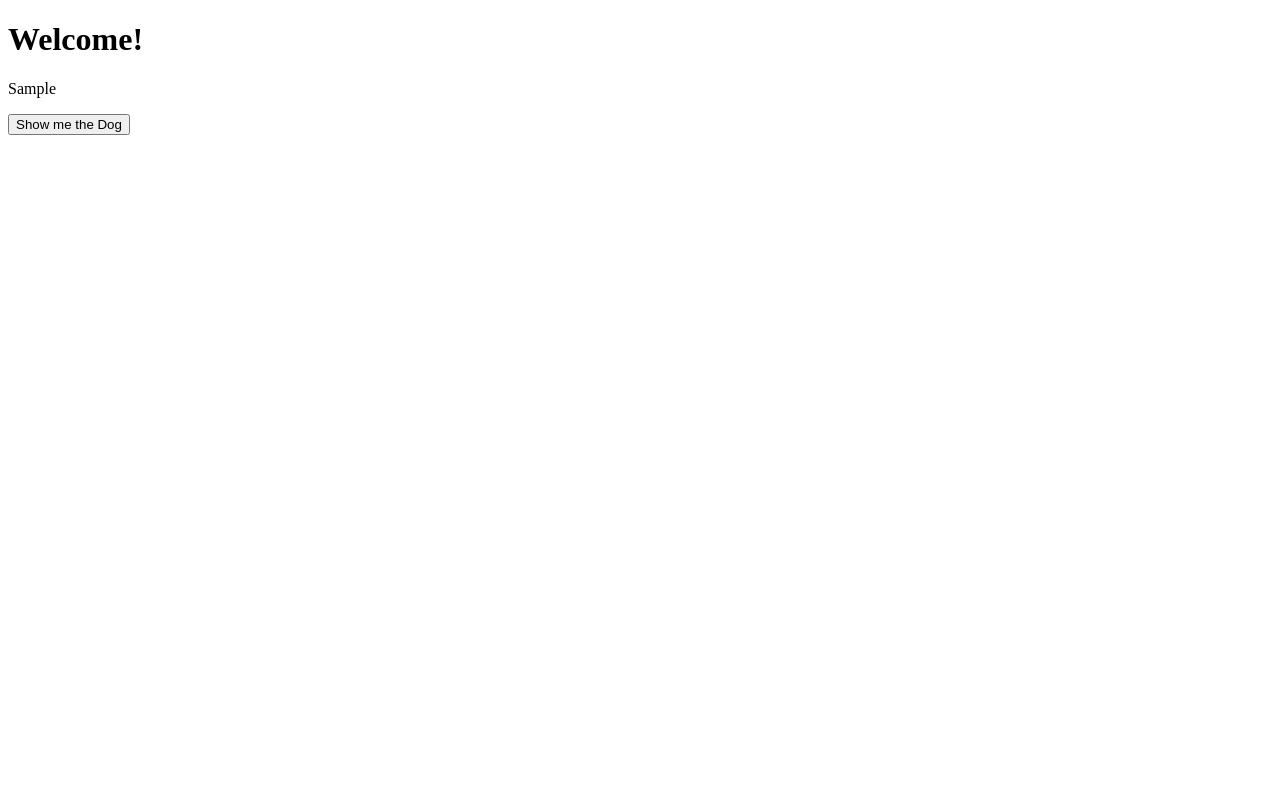
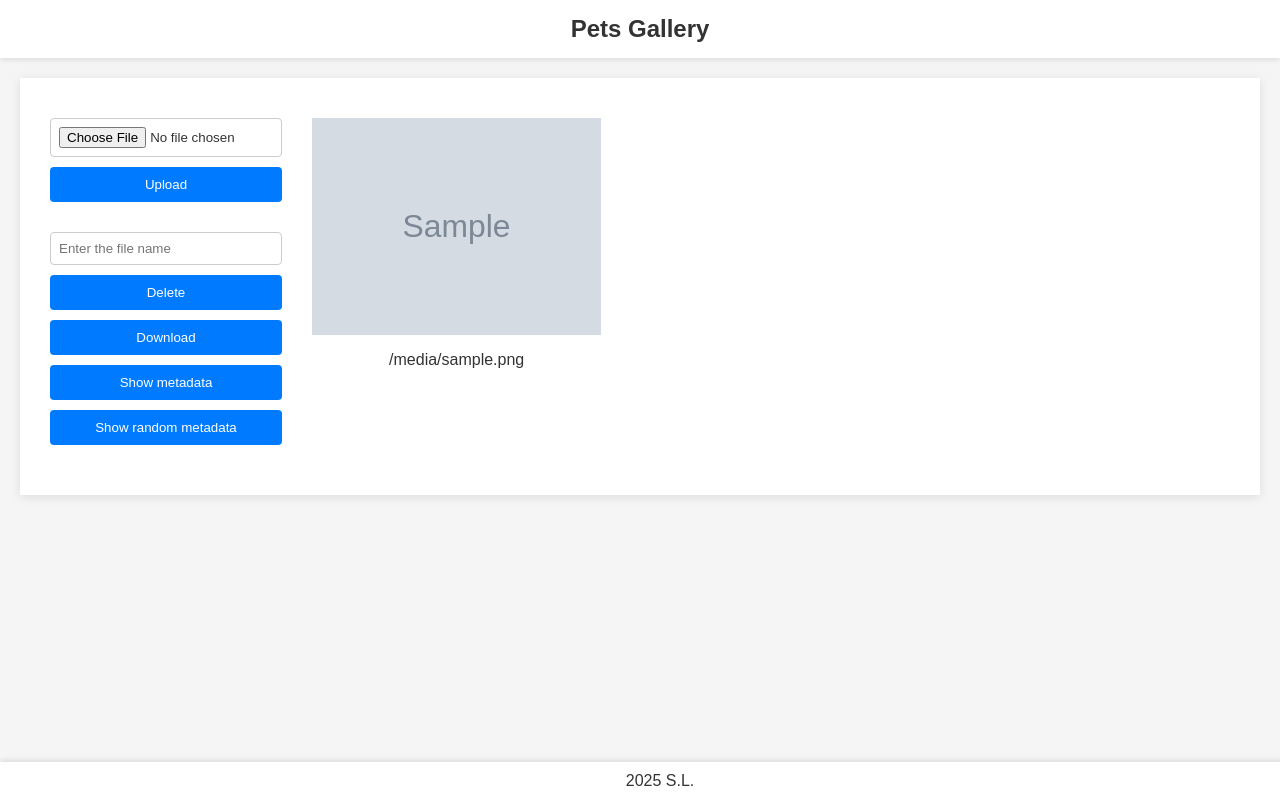
Before and after one commit to chillcmp/cx-app, a Flask app: template templates/index.html in a window 1280 px wide. Run offline with Flask 3, Linux system fonts and the light colour scheme; the template is opened without the code that fills it: most values are stand-ins (such as "Sample title", 1, 10 or a date in 2020); grey boxes marked "Sample" are stand-in pictures.

Commit message:
Pets Gallery layout

```diff
--- a/app.py
+++ b/app.py
@@ -1,45 +1,51 @@
-import requests
+import os
+
 from flask import Flask, render_template, send_from_directory
-import boto3
 
 app = Flask(__name__)
+app.config['UPLOAD_FOLDER'] = './uploads'
+app.config['ALLOWED_EXTENSIONS'] = {'png', 'jpg', 'jpeg', 'gif'}
+
+
+def allowed_file(filename):
+    return '.' in filename and filename.rsplit('.', 1)[1].lower() in app.config['ALLOWED_EXTENSIONS']
 
 
 @app.route('/')
-def home():
-    region_and_az = get_region_and_az()
-    return render_template('index.html', region_and_az=region_and_az)
+def index():
+    images = os.listdir(app.config['UPLOAD_FOLDER'])
+    images = [file for file in images if allowed_file(file)]
+    return render_template('index.html', images=images)
 
 
-@app.route('/image')
-def display_image():
-    image_folder = './'
-    image_name = 'lula.jpg'
-    return send_from_directory(image_folder, image_name)
+@app.route('/uploads/<path:filename>')
+def uploads(filename):
+    return send_from_directory('uploads', filename)
 
 
-def get_region_from_metadata():
-    metadata_url = "http://169.254.169.254/latest/meta-data/placement/availability-zone"
-    response = requests.get(metadata_url)
-    response.raise_for_status()
-    availability_zone = response.text
-    return availability_zone[:-1]
+@app.route('/upload', methods=['POST'])
+def upload_file():
+    pass
 
 
-def get_region_and_az():
-    try:
-        region = get_region_from_metadata()
-        ec2 = boto3.client('ec2', region_name=region)
+@app.route('/delete', methods=['POST'])
+def delete_file():
+    pass
 
-        instance_id = requests.get("http://169.254.169.254/latest/meta-data/instance-id").text
 
-        response = ec2.describe_instances(InstanceIds=[instance_id])
-        availability_zone = response["Reservations"][0]["Instances"][0]["Placement"]["AvailabilityZone"]
+@app.route('/download/<filename>', methods=['GET'])
+def download_file(filename):
+    pass
 
-        return f'Region: {region}, Availability Zone: {availability_zone}'
 
-    except Exception as e:
-        return f"Cannot fetch region and AZ: {e}"
+@app.route('/metadata/<filename>', methods=['GET'])
+def show_metadata(filename):
+    pass
+
+
+@app.route('/metadata/random', methods=['GET'])
+def random_metadata():
+    pass
 
 
 if __name__ == '__main__':
--- /dev/null
+++ b/static/styles.css
@@ -0,0 +1,103 @@
+body {
+    font-family: Arial, sans-serif;
+    background-color: #f5f5f5;
+    color: #333;
+    margin: 0;
+    padding: 0;
+}
+
+header {
+    background-color: #fff;
+    padding: 15px 20px;
+    box-shadow: 0 2px 5px rgba(0,0,0,0.1);
+    text-align: center;
+}
+
+header h1 {
+    margin: 0;
+    font-size: 24px;
+    color: #333;
+}
+
+.container {
+    display: flex;
+    max-width: 1200px;
+    margin: 20px auto;
+    padding: 20px;
+    background: white;
+    box-shadow: 0 2px 10px rgba(0,0,0,0.1);
+}
+
+.sidebar {
+    flex: 1 1 20%;
+    padding: 10px;
+}
+
+.sidebar form {
+    margin-bottom: 20px;
+}
+
+.sidebar form input, .sidebar form button {
+    width: 100%;
+    box-sizing: border-box; /* Added so that padding does not affect the width. */
+}
+
+input[type="file"],
+input[type="text"] {
+    width: 100%;
+    padding: 8px;
+    margin-top: 10px;
+    border: 1px solid #ccc;
+    border-radius: 4px;
+}
+
+button {
+    width: 100%;
+    padding: 10px;
+    background-color: #007bff;
+    color: white;
+    border: none;
+    border-radius: 4px;
+    cursor: pointer;
+    margin-top: 10px;
+}
+
+button:hover {
+    background-color: #0056b3;
+}
+
+.main {
+    flex: 1 1 80%;
+    padding: 10px;
+    display: flex;
+    flex-wrap: wrap;
+    justify-content: space-between;
+}
+
+.main img {
+    max-width: 100%; /* The images will now take up the maximum available space in the container. */
+    height: auto; /* To preserve the proportions of the image */
+    display: block; /* Removes unnecessary margins around the image */
+}
+
+.image-preview-container {
+    margin: 10px;
+    width: calc(33.333% - 20px); /* Fixed for three columns, the distance between the elements is taken into account */
+    box-sizing: border-box;
+    text-align: center;
+}
+
+footer {
+    background-color: #fff;
+    text-align: center;
+    padding: 10px 20px;
+    position: fixed;
+    left: 0;
+    bottom: 0;
+    width: 100%;
+    box-shadow: 0 -2px 5px rgba(0,0,0,0.1);
+}
+
+footer p {
+    margin: 0;
+}
--- a/templates/index.html
+++ b/templates/index.html
@@ -3,11 +3,44 @@
 <head>
     <meta charset="UTF-8">
     <meta name="viewport" content="width=device-width, initial-scale=1.0">
-    <title>Show me the Dog</title>
+    <link rel="stylesheet" href="/static/styles.css">
+    <title>Pets Gallery</title>
 </head>
 <body>
-    <h1>Welcome!</h1>
-    <p>{{ region_and_az }}</p>
-    <button onclick="window.location.href='/image';">Show me the Dog</button>
+    <header>
+        <h1>Pets Gallery</h1>
+    </header>
+    <div class="container">
+
+        <div class="sidebar">
+            <form action="/upload" method="post" enctype="multipart/form-data">
+                <input type="file" id="file-upload" name="file" />
+                <button type="submit">Upload</button>
+            </form>
+            <form id="actions-form">
+                <input type="text" id="file-name" name="filename" placeholder="Enter the file name" />
+
+                <button type="button" id="delete-button">Delete</button>
+                <button type="button" id="download-button">Download</button>
+                <button type="button" id="metadata-button">Show metadata</button>
+                <button type="button" id="random-metadata-button">Show random metadata</button>
+            </form>
+        </div>
+
+        <div class="main">
+            {% for image in images %}
+            <div class="image-preview-container">
+                <img src="{{ url_for('uploads', filename=image) }}" alt="">
+                <p>{{ image }}</p>
+            </div>
+            {% endfor %}
+        </div>
+
+    </div>
+
+     <footer>
+        <p>2025 S.L.</p>
+     </footer>
+
 </body>
 </html>
```
Also changed, not shown: utils.py (added, +26 -0 lines), uploads/lula.jpg (renamed from lula.jpg).
